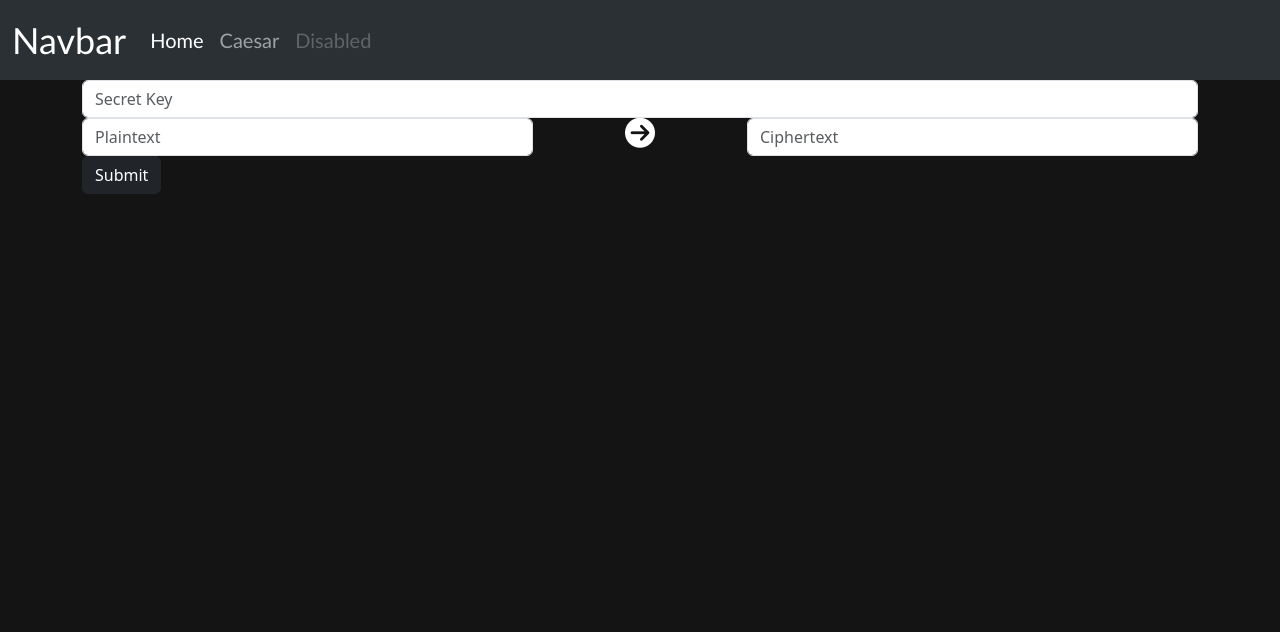
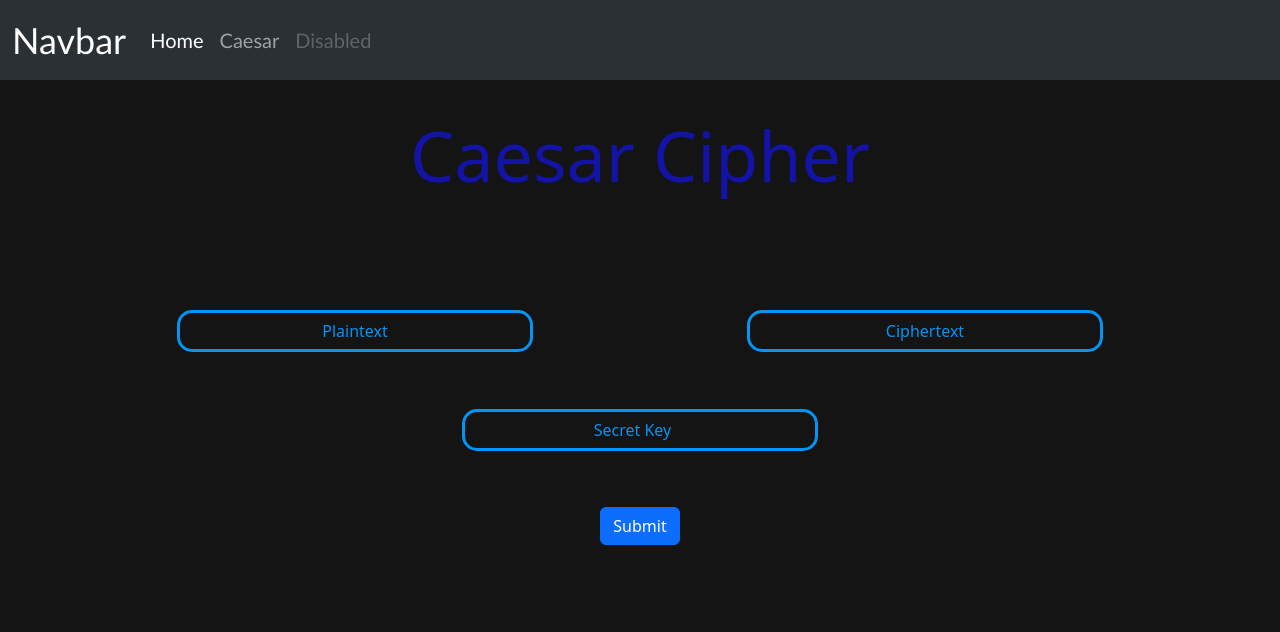
Before and after one commit to Akshat7274/CipherLock, a Django app: page /caesar in a window 1280 px wide. Shown: the top 632 px of the page. Run offline with Django 4.2, Linux system fonts and the light colour scheme; some libraries are stand-ins or nearby versions.

Commit message:
Caesar Cipher Page Final Styling

```diff
--- a/Application/Application/settings.py
+++ b/Application/Application/settings.py
@@ -116,7 +116,7 @@ USE_TZ = True
 # Static files (CSS, JavaScript, Images)
 # https://docs.djangoproject.com/en/4.1/howto/static-files/
 
-STATIC_URL = 'static/'
+STATIC_URL = '/static/'
 
 # Default primary key field type
 # https://docs.djangoproject.com/en/4.1/ref/settings/#default-auto-field
@@ -125,5 +125,5 @@ DEFAULT_AUTO_FIELD = 'django.db.models.BigAutoField'
 
 # Added Manually
 STATICFILES_DIRS = [
-    os.path.join(BASE_DIR,"static")
+    os.path.join(BASE_DIR,'static'),
 ]
--- a/Application/Main/forms.py
+++ b/Application/Main/forms.py
@@ -3,13 +3,16 @@ from django import forms
 class CaesarForm(forms.Form):
     key = forms.IntegerField(widget=forms.NumberInput(attrs={
         'class' : "form-control",
-        'placeholder' : "Secret Key"
+        'placeholder' : "Secret Key",
+        'autocomplete' : "off"
     }), required=True)
     pt = forms.CharField(widget=forms.TextInput(attrs={
         'class' : "form-control",
-        'placeholder' : "Plaintext"
+        'placeholder' : "Plaintext",
+        'autocomplete' : "off"
     }), required=False)
     ct = forms.CharField(widget=forms.TextInput(attrs={
         'class' : "form-control",
-        'placeholder' : "Ciphertext"
+        'placeholder' : "Ciphertext",
+        'autocomplete' : "off"
     }), required=False)
--- a/Application/Main/views.py
+++ b/Application/Main/views.py
@@ -25,7 +25,6 @@ def caesar(request):
                 extra = "Explanation of Encryption"
                 request.POST['ct'] = Caesar.encrypt(request.POST['pt'],int(request.POST['key']))
                 form = CaesarForm(request.POST)
-            print(form)
             return render(request, "caesar.html", {"form":form, "error":error, "extra":extra})
     else:
         form = CaesarForm()
--- a/Application/static/style.css
+++ b/Application/static/style.css
@@ -1,6 +1,17 @@
 body {
     background-color: #141414;
     color: white;
+    padding: 0;
+    margin: 0;
+    overflow-x: hidden;
+}
+
+.form-title {
+    text-align: center;
+    font-size: 70px;
+    margin-top: 3%;
+    margin-bottom: 5%;
+    color : rgb(19, 19, 165) !important;
 }
 
 .navbar a{
@@ -9,6 +20,30 @@ body {
 
 .nav-link{
     font-size: 20px;
+}
+
+.form-group {
+    margin-top: 5%;
+}
+
+.form-control:focus {
+    background: none;
+    border: #0213aa solid 5px;
+    border-radius: 5px;
+    color: #0394f4;
+    text-align: left;
+}
+
+.form-control {
+    background: none;
+    border: #0394f4 solid 3px;
+    border-radius: 15px;
+    color: #0394f4;
+    text-align: center;
+}
+
+.form-control::placeholder {
+    color: #0394f4;
 }
 
 .fa-arrow-circle-right{
--- a/Application/templates/base.html
+++ b/Application/templates/base.html
@@ -1,3 +1,5 @@
+{% load static %}
+
 <!DOCTYPE html>
 <html lang="en">
 <head>
@@ -11,7 +13,7 @@
         integrity="sha384-ENjdO4Dr2bkBIFxQpeoTz1HIcje39Wm4jDKdf19U8gI4ddQ3GYNS7NTKfAdVQSZe"
         crossorigin="anonymous"></script>
     <link rel="stylesheet" href="https://cdnjs.cloudflare.com/ajax/libs/font-awesome/4.7.0/css/font-awesome.min.css">
-    <link rel="stylesheet" href="/static/style.css">
+    <link rel="stylesheet" type="text/css" href="{% static 'style.css' %}">
     <script src="https://kit.fontawesome.com/a076d05399.js" crossorigin="anonymous"></script>
 </head>
 <body>
--- a/Application/templates/caesar.html
+++ b/Application/templates/caesar.html
@@ -5,30 +5,38 @@ Cipher WebApp | Caesar Cipher
 {% endblock title %}
 
 {% block body %}
+    <h1 class="form-title">Caesar Cipher</h1>
+    <div class="form-container">
         <form action="/caesar" method="post">
             {% csrf_token %}
             <div class="row">
-            <div class="form-group col-md-12">
+                <div class="col-md-1"></div>
+                <div class="form-group col-md-4">
+                    {{ form.pt }}
+                </div>
+                <div class="col-md-2"></div>
+                <!-- <div class="form-group col-md-2 text-center">
+                    <i class="fa fa-arrow-circle-right toggle-right" style="font-size: 30px;" onclick="toggle()"></i>
+                </div> -->
+                <div class="form-group col-md-4">
+                    {{ form.ct }}
+                </div>
+                <div class="col-md-1"></div>
+                <div class="col-md-4"></div>
+                <div class="form-group col-md-4">
                     {{ form.key }}
                 </div>
-            <div class="form-group col-md-5">
-                {{ form.pt }}
+                <div class="col-md-4"></div>
             </div>
-            <div class="form-group col-md-2 text-center">
-                <i class="fa fa-arrow-circle-right toggle-right" style="font-size: 30px;" onclick="toggle()"></i>
-            </div>
-            <div class="form-group col-md-5">
-                {{ form.ct }}
-            </div>
-        </div>
-        <div class="form-group">
-            <input class="btn btn-dark" type="submit" value="Submit">
+            <div class="form-group col-md-12 text-center">
+                <input class="btn btn-primary" type="submit" value="Submit">
             </div>
             <br>
             <p style="color: red">{{ error }}</p>
         </form>
+    </div>
     <br><br>
-    {{ extra }}
+    <!-- <h1>{{ extra }}</h1> -->
     <script>
         var leftClass = 'toggle-left';
         var rightClass = 'toggle-right';
--- a/Application/templates/index.html
+++ b/Application/templates/index.html
@@ -5,5 +5,5 @@ Cipher WebApp
 {% endblock title %}
 
 {% block body %}
-<h1> Lets see if this is working</h1>
+<h1 class="text-blue"> Lets see if this is working</h1>
 {% endblock body %}
```
Lines whose indentation alone changed are shown as unchanged.
